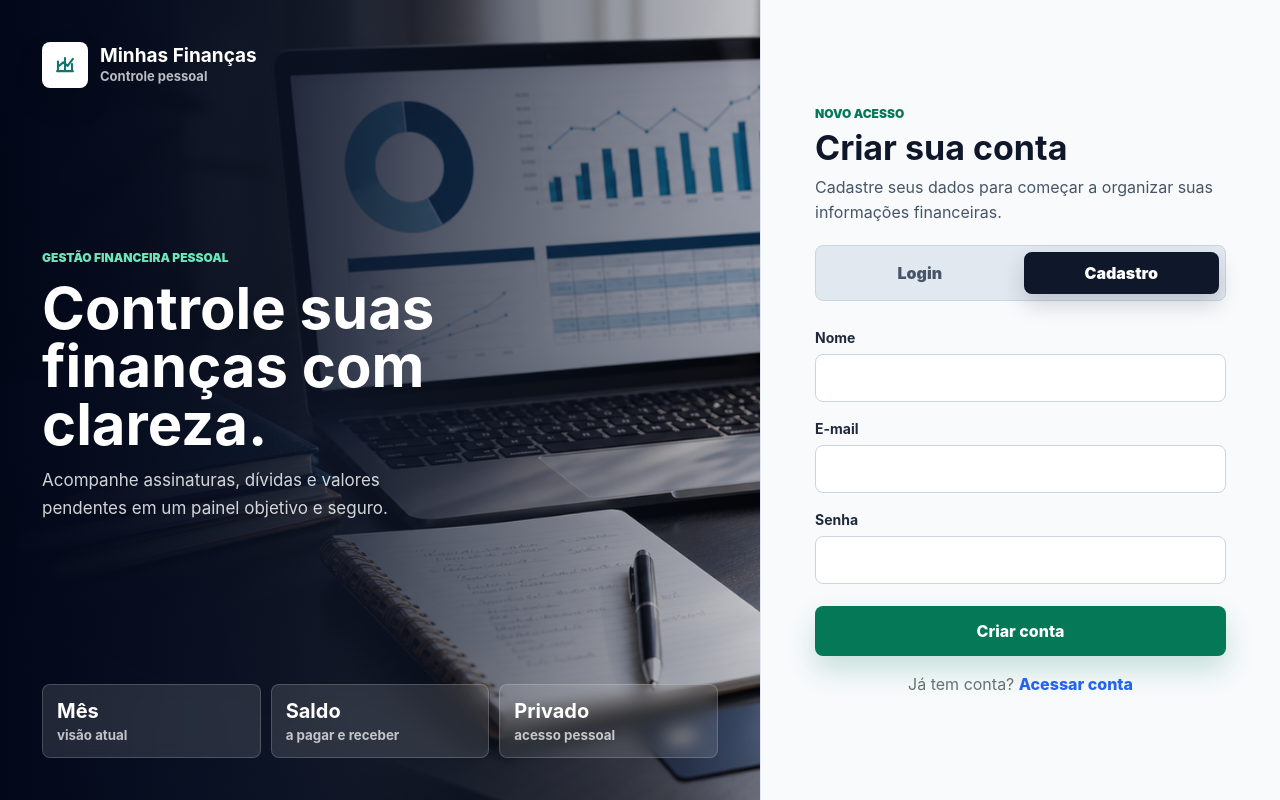
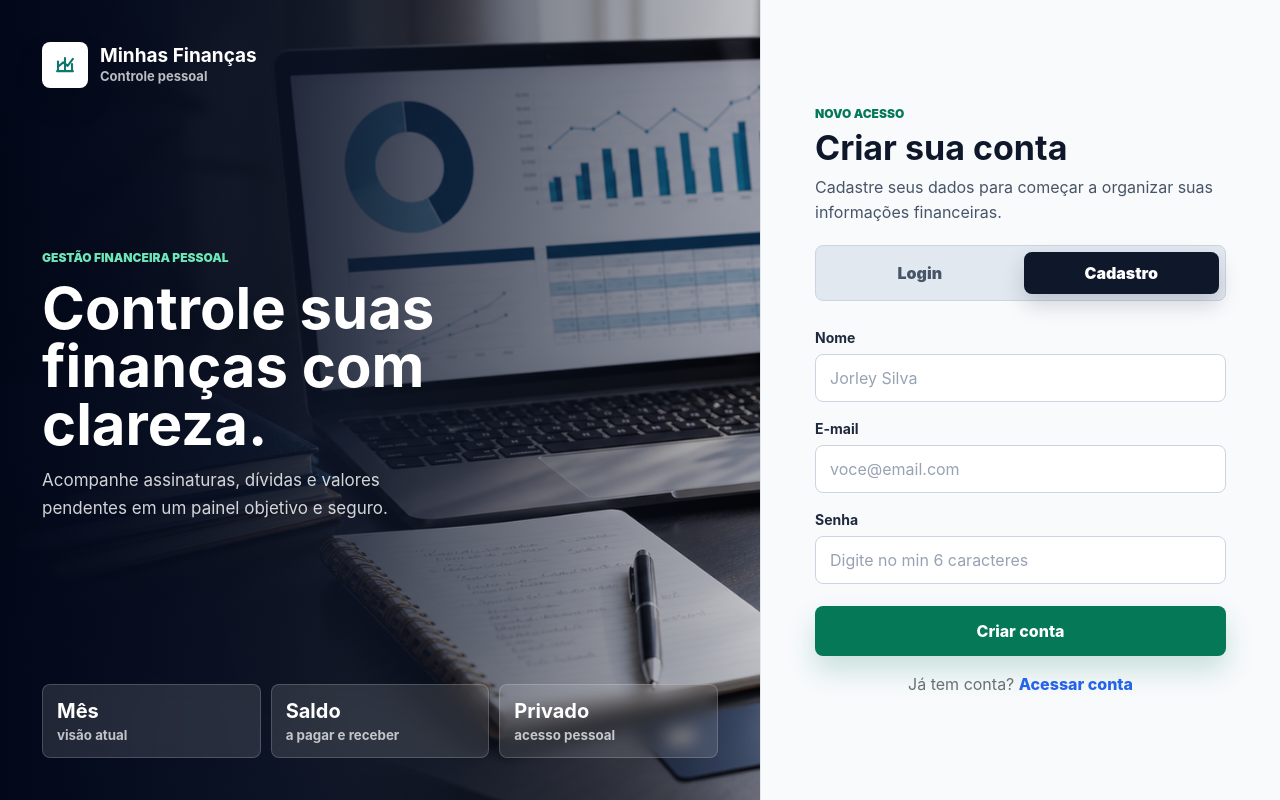
Before and after one commit to Victor-Hugo-A/financas-pessoais-FP, a Next.js app in the folder financas-pessoais-vercel/: page /register in a window 1280 px wide. Built offline with nearby package versions, Linux system fonts and the light colour scheme.

Commit message:
app: digitar corretamente com o decimal númerico

```diff
--- a/financas-pessoais-vercel/src/app/(auth)/register/page.tsx
+++ b/financas-pessoais-vercel/src/app/(auth)/register/page.tsx
@@ -57,6 +57,7 @@ export default function RegisterPage() {
             id="name"
             type="text"
             autoComplete="name"
+            placeholder={"Jorley Silva"}
             value={name}
             onChange={(event) => setName(event.target.value)}
             required
@@ -70,6 +71,7 @@ export default function RegisterPage() {
             id="email"
             type="email"
             autoComplete="email"
+            placeholder={"voce@email.com"}
             value={email}
             onChange={(event) => setEmail(event.target.value)}
             required
@@ -83,6 +85,7 @@ export default function RegisterPage() {
             id="password"
             type="password"
             autoComplete="new-password"
+            placeholder={"Digite no min 6 caracteres"}
             minLength={6}
             value={password}
             onChange={(event) => setPassword(event.target.value)}
```
